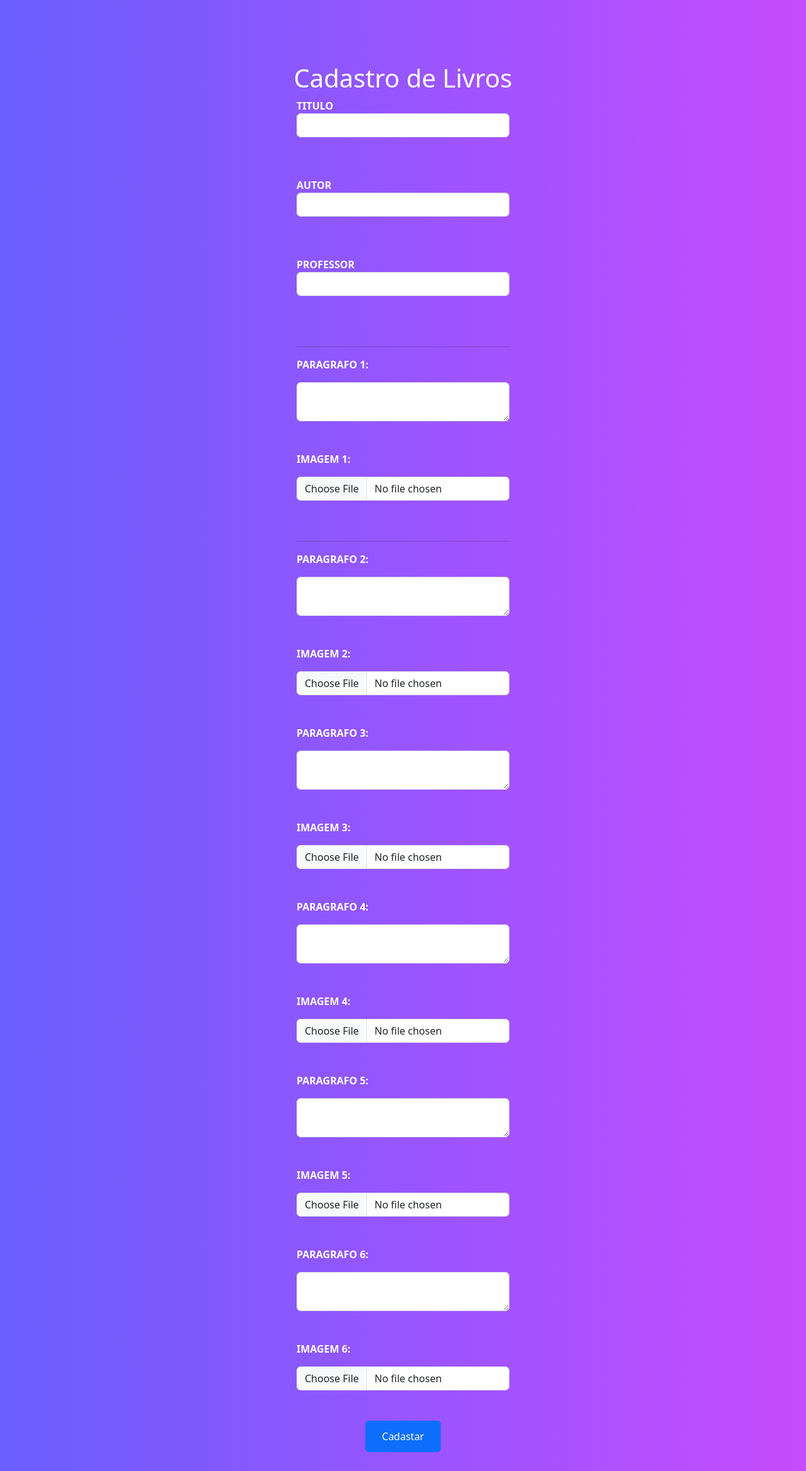
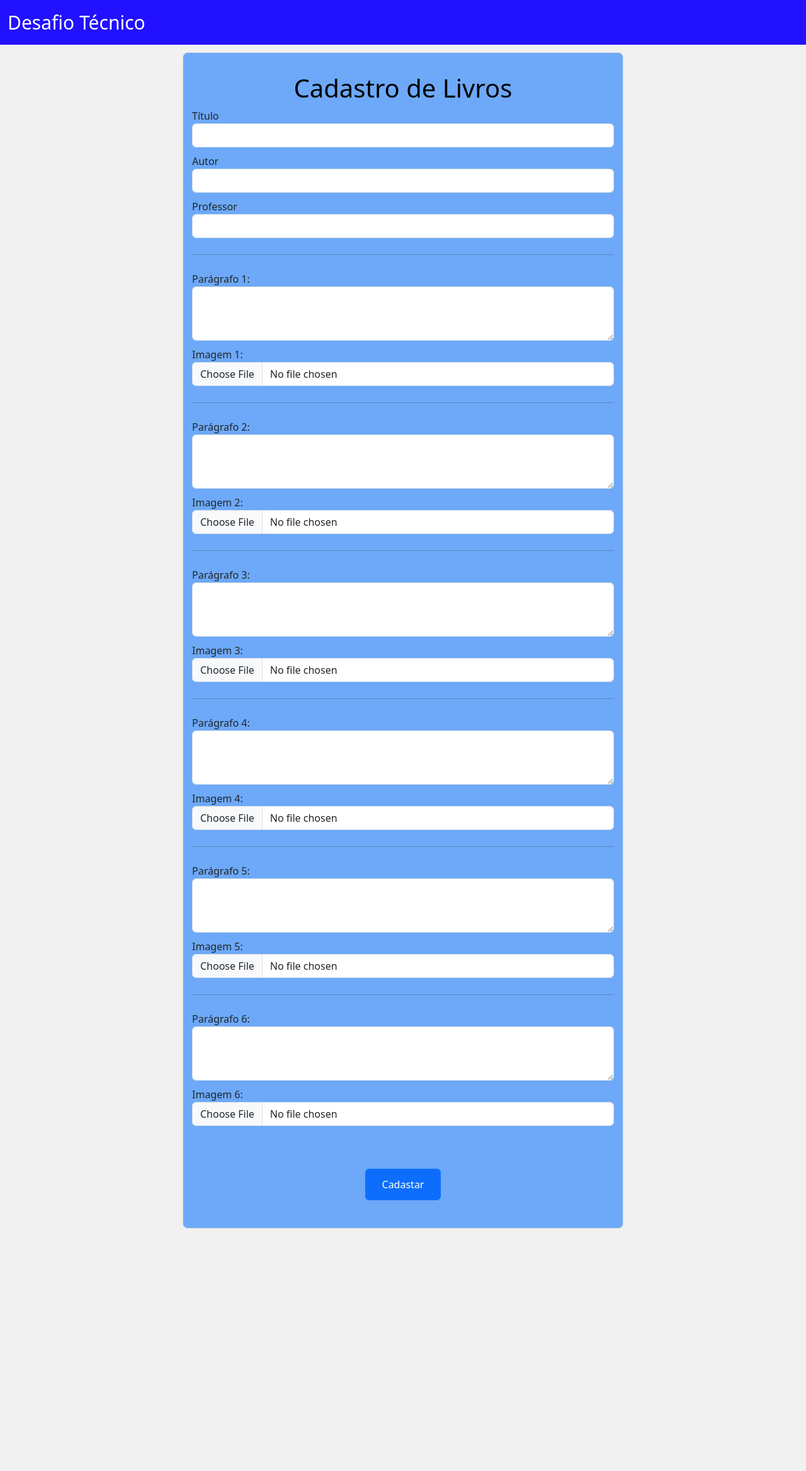
Before and after one commit to Guuhp/desafio, a Flask app: page /book_router/create in a window 1280 px wide. Shown: the whole page at 63% size. After the commit the page ends 1951 px from the top, so only its background shows below. Run offline with Flask 3, Linux system fonts and the light colour scheme.

Commit message:
feat(frontend) frontend design tweak

```diff
--- a/app/schema/book.py
+++ b/app/schema/book.py
@@ -51,5 +51,5 @@ class Book(Base):
         hour = datetime.now().strftime('%Y-%m-%d-%H:%M:%S')
         file = photo
         file.filename = f"{image_position}-{magic_code}-{hour}.jpg"
-        file.save(os.path.join("app/static/upload", file.filename))
+        file.save(os.path.join("app/static/upload/", file.filename))
         return "../static/upload/" + file.filename
--- a/app/static/css/cad.css
+++ b/app/static/css/cad.css
@@ -1,53 +1,62 @@
 body {
-  background: -webkit-linear-gradient(to left, #ae00ffb3, #3021fdb9);
+  margin: 0;
+  padding: 0;
+  /*   background: -webkit-linear-gradient(to left, #ae00ffb3, #3021fdb9);
   background: -o-linear-gradient(to left, #ae00ffb3, #3021fdb9);
   background: -moz-linear-gradient(to left, #ae00ffb3, #3021fdb9);
-  background: linear-gradient(to left, #ae00ffb3, #3021fdb9);
-    display: flex;
-      flex-direction: column;
-      justify-content: center;
-      align-items: center;
-
+  background: linear-gradient(to left, #ae00ffb3, #3021fdb9); */
+  background-color: #f1f1f1;
 }
-.container{
-  display: flex;
-    flex-direction: column;
-    justify-content: center;
-    align-items: center;
+.containerr {
+  margin-top: 12px;
+  background-color: #fff;
+  border: 1px solid #dadce0;
+  border-radius: 8px;
+  margin-bottom: 12px;
+  padding: 14px;
+  padding-top: 12px;
+  position: relative;
+  width: 700px;
+  background-color: #2683fca5;
 }
 
-h1{
-  margin-top: 100px;
-  color: white;
+h1 {
+  margin-top: 20px;
+  color: black;
+  text-align: center;
 }
-p{
-  color: white;
+p {
+  color: black;
   font-size: 20;
   font-weight: bold;
 }
-.container-body{
-    display: flex;
-      flex-direction: column;
-      justify-content: center;
-      align-items: center;
+.container-body {
+  display: flex;
+  flex-direction: column;
+  justify-content: center;
+  align-items: center;
   width: 400px;
 }
 
-form{
+.form-group {
+  gap: 10px;
+}
+
+form {
   display: flex;
   flex-direction: column;
   justify-content: center;
+  gap: 10px;
 }
 
-
-.button-submit{
+.button-submit {
   display: flex;
   justify-content: center;
   align-items: center;
   margin-bottom: 30px;
 }
 
-button{
+button {
   width: 120px;
   height: 50px;
 }
--- a/app/templates/cad_book.html
+++ b/app/templates/cad_book.html
@@ -2,56 +2,103 @@
 <html lang="en">
 
 <head>
-  <meta charset="UTF-8">
-  <meta http-equiv="X-UA-Compatible" content="IE=edge">
-  <meta name="viewport" content="width=device-width, initial-scale=1.0">
+  <meta charset="UTF-8" />
+  <meta http-equiv="X-UA-Compatible" content="IE=edge" />
+  <meta name="viewport" content="width=device-width, initial-scale=1.0" />
   <link href="https://cdn.jsdelivr.net/npm/bootstrap@5.3.0-alpha1/dist/css/bootstrap.min.css" rel="stylesheet"
-    integrity="sha384-GLhlTQ8iRABdZLl6O3oVMWSktQOp6b7In1Zl3/Jr59b6EGGoI1aFkw7cmDA6j6gD" crossorigin="anonymous">
+    integrity="sha384-GLhlTQ8iRABdZLl6O3oVMWSktQOp6b7In1Zl3/Jr59b6EGGoI1aFkw7cmDA6j6gD" crossorigin="anonymous" />
   <script src="https://cdn.jsdelivr.net/npm/bootstrap@5.3.0-alpha1/dist/js/bootstrap.bundle.min.js"
     integrity="sha384-w76AqPfDkMBDXo30jS1Sgez6pr3x5MlQ1ZAGC+nuZB+EYdgRZgiwxhTBTkF7CXvN"
     crossorigin="anonymous"></script>
-  <link rel="stylesheet" href="{{url_for('book_router.static', filename='css/cad.css')}}">
-  <title>Document</title>
+  <link rel="stylesheet" href="{{url_for('book_router.static', filename='css/cad.css')}}" />
+  <title>Cadastro</title>
 </head>
 
 <body>
-
-  <div class=" container-body">
+  <nav class="navbar" style="background-color: #2111ff">
+    <div class="container-fluid">
+      <a href="/book_router/" class="navbar-brand" style="font-size: 30px; font-weight: 500; color: white">Desafio
+        Técnico</a>
+    </div>
+  </nav>
+  <div class="container containerr">
+    <div class="row">
+      <div class="col-md-12">
         <h1>Cadastro de Livros</h1>
         <form action="/book_router/create" method="post" enctype="multipart/form-data">
-
-      <p>TITULO <input class="form-control" type="text" name="title" required><br><br>
-      <p>AUTOR <input class="form-control" type="text" name="author" required><br><br>
-      <p>PROFESSOR <input class="form-control" type="text" name="teacher" required><br><br>
+          <div class="form-group">
+            <label for="title">Título</label>
+            <input class="form-control" type="text" name="title" id="title" required />
+          </div>
+          <div class="form-group">
+            <label for="author">Autor</label>
+            <input class="form-control" type="text" name="author" id="author" required />
+          </div>
+          <div class="form-group">
+            <label for="teacher">Professor</label>
+            <input class="form-control" type="text" name="teacher" id="teacher" required />
+          </div>
+          <hr />
+          <div class="form-group">
+            <label for="paragraph1">Parágrafo 1:</label>
+            <textarea class="form-control" id="paragraph1" name="paragraph1" rows="3" required></textarea>
+          </div>
+          <div class="form-group">
+            <label for="photo1">Imagem 1:</label>
+            <input class="form-control" type="file" name="photo1" id="photo1" required />
+          </div>
+          <hr />
+          <div class="form-group">
+            <label for="paragraph2">Parágrafo 2:</label>
+            <textarea class="form-control" id="paragraph2" name="paragraph2" rows="3" required></textarea>
+          </div>
+          <div class="form-group">
+            <label for="photo2">Imagem 2:</label>
+            <input class="form-control" type="file" name="photo2" id="photo2" required />
+          </div>
+          <hr />
+          <div class="form-group">
+            <label for="paragraph3">Parágrafo 3:</label>
+            <textarea class="form-control" id="paragraph3" name="paragraph3" rows="3" required></textarea>
+          </div>
+          <div class="form-group">
+            <label for="photo3">Imagem 3:</label>
+            <input class="form-control" type="file" name="photo3" id="photo3" required />
+          </div>
+          <hr />
+          <div class="form-group">
+            <label for="paragraph4">Parágrafo 4:</label>
+            <textarea class="form-control" id="paragraph4" name="paragraph4" rows="3" required></textarea>
+          </div>
+          <div class="form-group">
+            <label for="photo4">Imagem 4:</label>
+            <input class="form-control" type="file" name="photo4" id="photo4" required />
+          </div>
           <hr>
-      <p>PARAGRAFO 1:</p> <textarea class="form-control" id="exampleFormControlTextarea1" type="text" name="paragraph1"
-        required></textarea><br><br>
-      <p>IMAGEM 1:</p> <input class="form-control" type="file" name="photo1" id="photo1" required /><br><br>
+          <div class="form-group">
+            <label for="paragraph5">Parágrafo 5:</label>
+            <textarea class="form-control" id="paragraph5" name="paragraph5" rows="3" required></textarea>
+          </div>
+          <div class="form-group">
+            <label for="photo5">Imagem 5:</label>
+            <input class="form-control" type="file" name="photo5" id="photo5" required />
+          </div>
           <hr>
-      <p>PARAGRAFO 2:</p> <textarea class="form-control" id="exampleFormControlTextarea1" type="text" name="paragraph2"
-        required></textarea><br><br>
-      <p>IMAGEM 2:</p> <input class="form-control" type="file" name="photo2" id="photo2" required /><br><br>
-
-      <p>PARAGRAFO 3:</p> <textarea class="form-control" id="exampleFormControlTextarea1" type="text" name="paragraph3"
-        required></textarea><br><br>
-      <p>IMAGEM 3:</p> <input class="form-control" type="file" name="photo3" id="photo3" required /><br><br>
-
-      <p>PARAGRAFO 4:</p> <textarea class="form-control" id="exampleFormControlTextarea1" type="text" name="paragraph4"
-        required></textarea><br><br>
-      <p>IMAGEM 4:</p> <input class="form-control" type="file" name="photo4" id="photo4" required /><br><br>
-
-      <p>PARAGRAFO 5:</p> <textarea class="form-control" id="exampleFormControlTextarea1" type="text" name="paragraph5"
-        required></textarea><br><br>
-      <p>IMAGEM 5:</p> <input class="form-control" type="file" name="photo5" id="photo5" required /><br><br>
-
-      <p>PARAGRAFO 6:</p> <textarea class="form-control" id="exampleFormControlTextarea1" type="text" name="paragraph6"
-        required></textarea><br><br>
-      <p>IMAGEM 6:</p> <input class="form-control" type="file" name="photo6" id="photo6" required /><br><br>
+          <div class="form-group">
+            <label for="paragraph6">Parágrafo 6:</label>
+            <textarea class="form-control" id="paragraph6" name="paragraph6" rows="3" required></textarea>
+          </div>
+          <div class="form-group">
+            <label for="photo6">Imagem 6:</label>
+            <input class="form-control" type="file" name="photo6" id="photo6" required />
+          </div>
+          <br><br>
           <div class="button-submit">
-
-        <button type="submit" class="btn btn-primary"> Cadastar</button>
+            <button type="submit" class="btn btn-primary">Cadastar</button>
           </div>
         </form>
+      </div>
+    </div>
   </div>
 </body>
 
```
Also changed, not shown: app/static/css/book.css (+17 -5 lines), app/static/css/home.css (+15 -13 lines), app/static/js/books.js (+5 -10 lines), app/templates/book.html (+25 -14 lines), app/templates/home.html (+8 -5 lines), app/static/upload/image1-XOFTXQ-2023-03-23-18:29:06.jpg (deleted), app/static/upload/image2-XOFTXQ-2023-03-23-18:29:06.jpg (deleted), app/static/upload/image3-XOFTXQ-2023-03-23-18:29:06.jpg (deleted), app/static/upload/image4-XOFTXQ-2023-03-23-18:29:06.jpg (deleted), app/static/upload/image5-XOFTXQ-2023-03-23-18:29:06.jpg (deleted), app/static/upload/image6-XOFTXQ-2023-03-23-18:29:06.jpg (deleted). Lines whose indentation alone changed are shown as unchanged.
